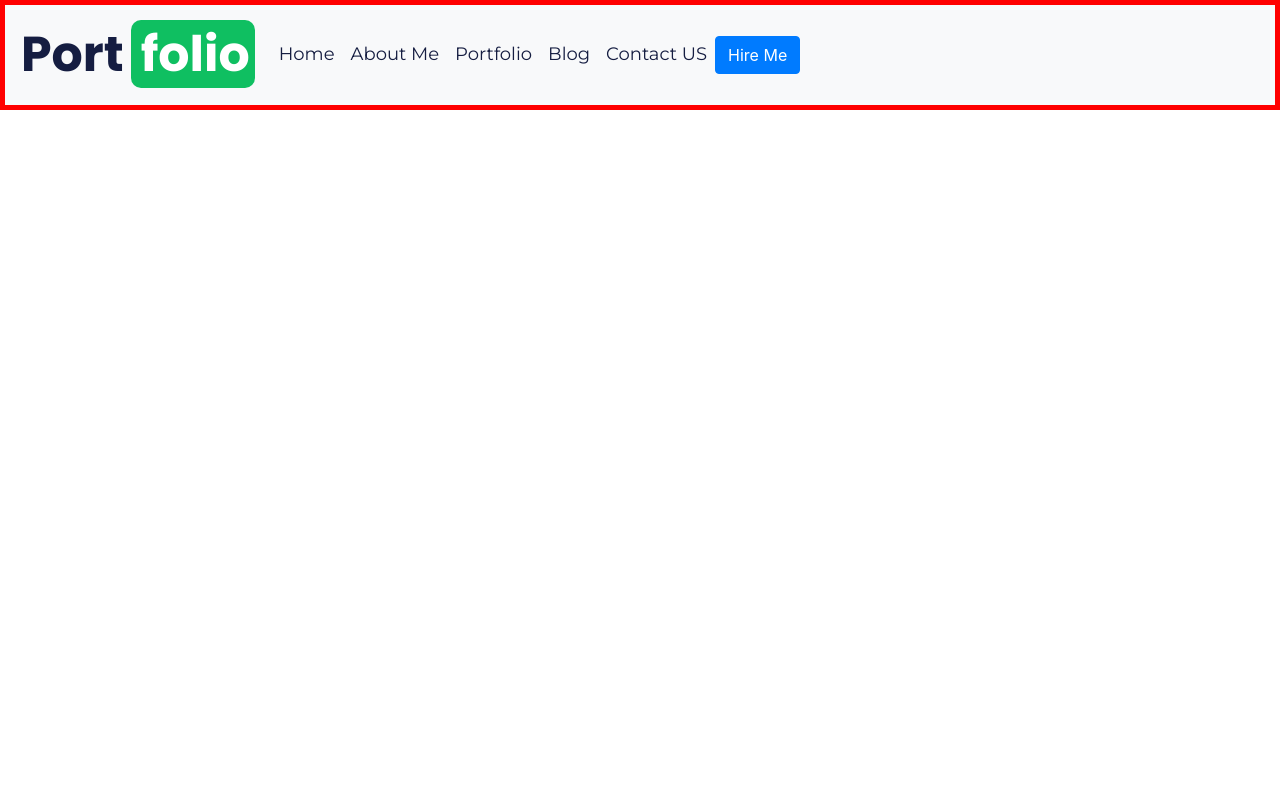
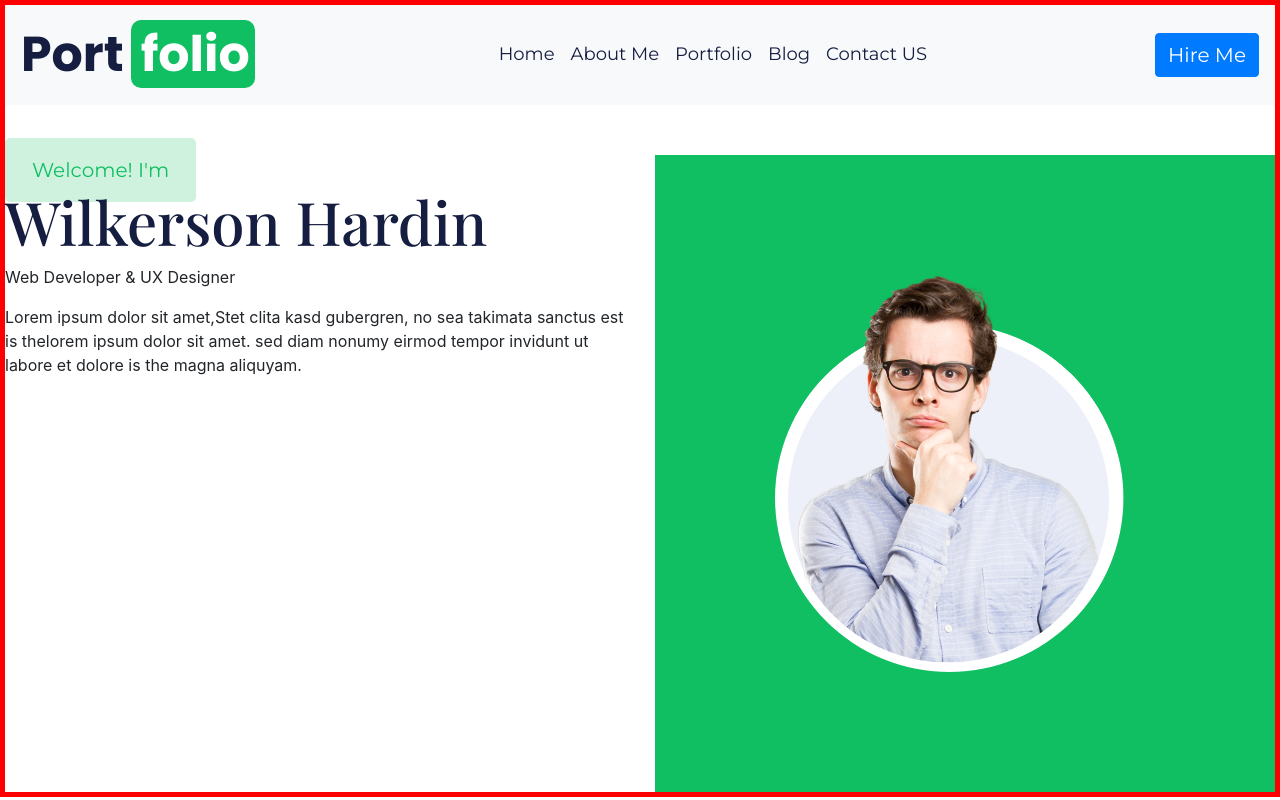
Before and after one commit to Simziglar/WebPortfolio, a website: page index.html in a window 1280 px wide. Drawn offline with nearby package versions, Linux system fonts and the light colour scheme; a web font is replaced by a local one.

Commit message:
header modify

```diff
--- a/index.html
+++ b/index.html
@@ -31,7 +31,7 @@
               <span class="navbar-toggler-icon"></span>
             </button>
             <div class="collapse navbar-collapse" id="navbarNavDropdown">
-              <ul class="navbar-nav">
+              <ul class="navbar-nav m-auto">
                 <li class="nav-item active">
                   <a class="nav-link" href="#">Home <span class="sr-only">(current)</span></a>
                 </li>
@@ -49,11 +49,27 @@
                 </li>
               </ul>
               <form action="">
-                <button class="btn btn-primary" type="button">Hire Me</button>
+                <button class="btn btn-primary font-montserrat font-size-20" type="button">Hire Me</button>
               </form>
             </div>
           </nav>
+      <div class="landing-page">
+        <div class="row">
+          <div class="col-lg-6">
+            <a class="greeting font-montserrat font-size-20">Welcome! I'm</a>
+            <h1 class="font-playfair font-size-60 color-secondary">Wilkerson Hardin</h1>
+            <p>Web Developer & UX Designer</p>
+            <p>Lorem ipsum dolor sit amet,Stet clita kasd gubergren, no sea takimata sanctus est is thelorem ipsum dolor sit amet. sed diam nonumy eirmod tempor invidunt ut labore et dolore is the magna aliquyam.</p>
+          </div>
+          <div class="col-lg-6">
+            <div class="righty">
+              <img class="img-fluid profile" src="assets/Porfolio_pic.png" alt="" srcset="">
+            </div>
+          </div>
+        </div>
       </div>
+      </div>
+
     </header>
     <!--End Header-->
     <!--Start Main Site-->
--- a/sass/include/typography.scss
+++ b/sass/include/typography.scss
@@ -22,6 +22,12 @@
 }
 
 /******Font Size *******/
+.font-size-69{
+    font-size: 69px;
+}
+.font-size-60{
+    font-size: 60px;
+}
 .font-size-49{
     font-size: 49px;
 }
--- a/sass/style.scss
+++ b/sass/style.scss
@@ -36,3 +36,20 @@
         }
     }
 }
+
+
+/***********LANDING PAGE*****************/
+.landing-page{
+    padding-top: 50px;
+    .greeting{
+        background-color: rgba($color: #0fbf61, $alpha: 0.2);
+        color: $color-primary !important;
+        padding: 20px 27px;
+        border-radius: 5px;
+    }
+    .righty .profile{
+        background-color: #0fbf61;
+        padding: 120px;
+    }
+
+}
```
Also changed, not shown: assets/Porfolio_pic.png (added), style.css, 1 other file.
